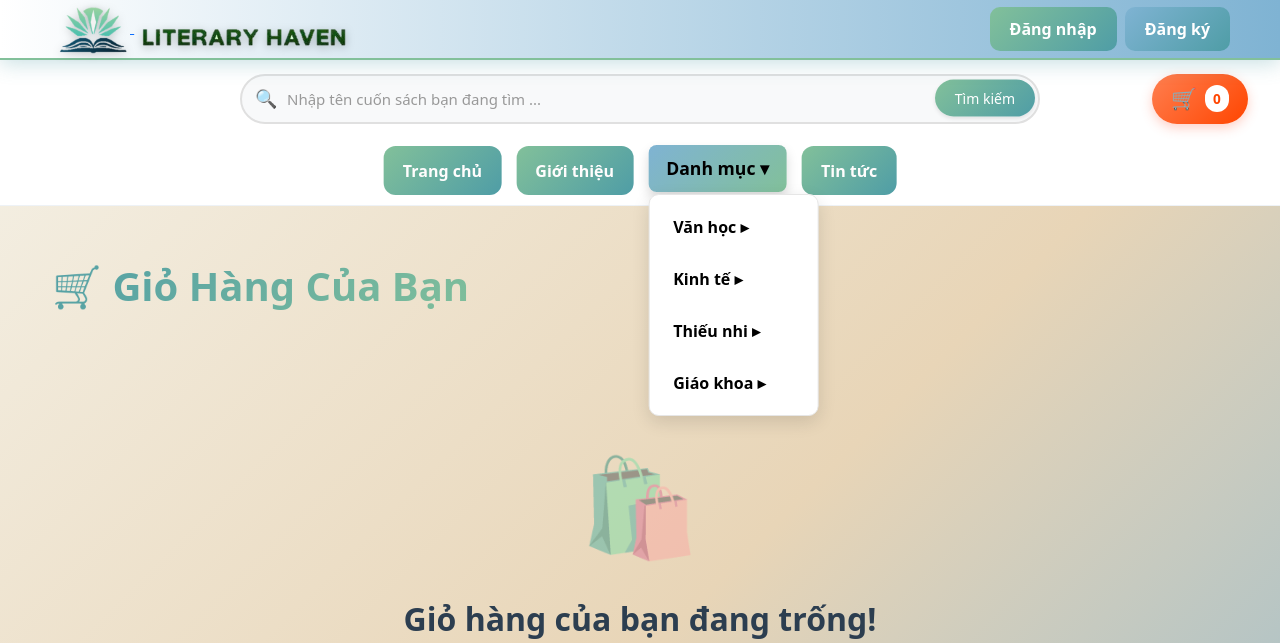
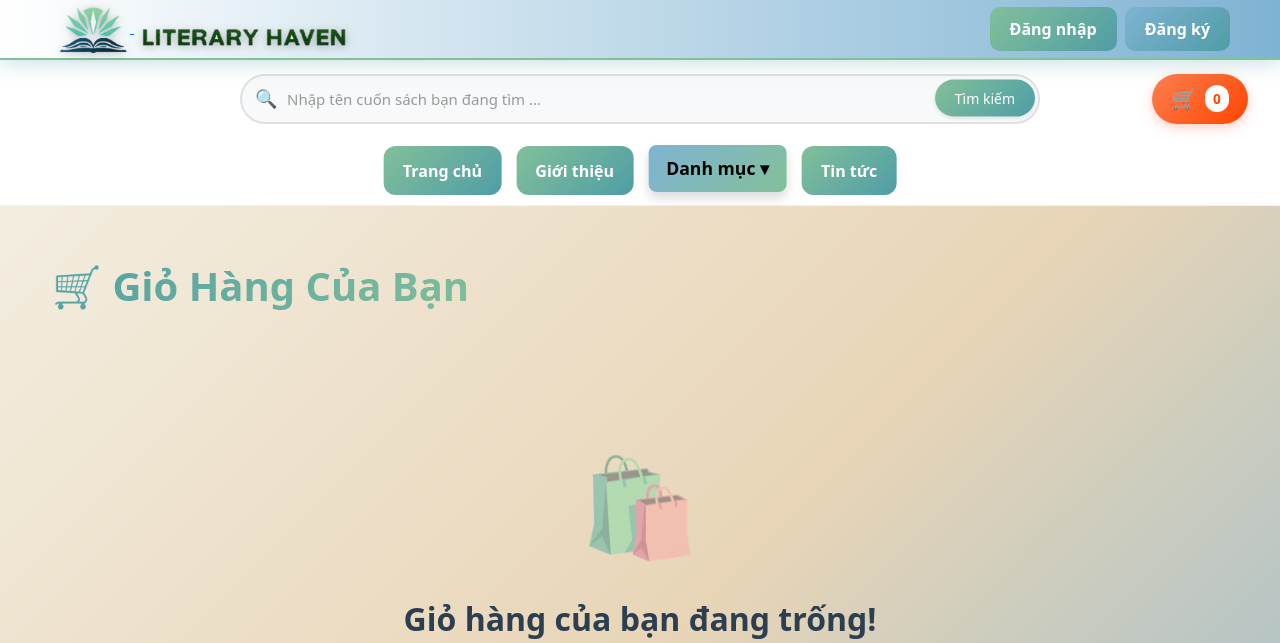
Before and after one commit to ngoctu0405/Book-Store, a PHP site: page /cart.html in a window 1280 px wide, with the pointer over the restyled element. Shown: the top 643 px of the page. Run offline with PHP 8.4, Linux system fonts and the light colour scheme.

Commit message:
sửa hover danh mục

```diff
--- a/WEB___Book-Strore/assets/css/style.css
+++ b/WEB___Book-Strore/assets/css/style.css
@@ -1132,10 +1132,6 @@ select {
   transform: translateX(3px);
 }
 
-.category-menu:hover .book-filter {
-  display: block;
-}
-
 /* ==== đảm bảo: dropdown items = chữ đen trên nền trắng ==== */
 
 /* hộp dropdown chính */
@@ -1214,13 +1210,6 @@ select {
   color: inherit !important;
   box-shadow: none !important;
   border: none !important;
-}
-
-/* show dropdown on hover (nếu bạn muốn hover) */
-.category-menu:hover .book-filter {
-  display: block;
-  opacity: 1;
-  transform: translateY(0);
 }
 
 /* show submenu when parent hovered (prevent flicker) */
```
